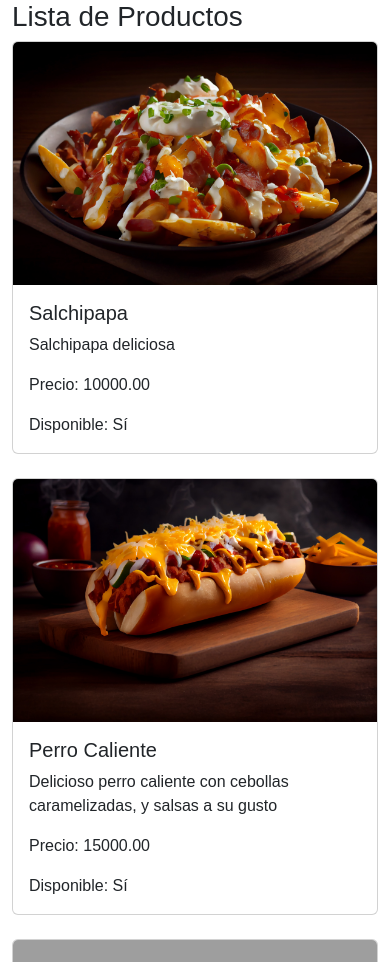
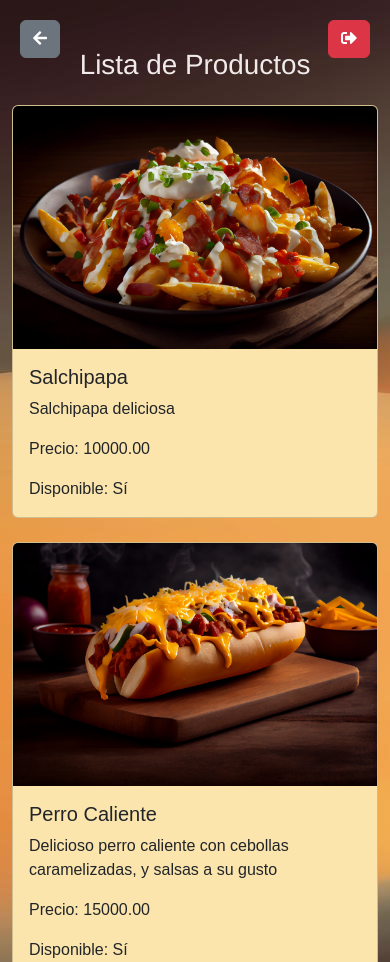
Before and after one commit to Juandoqg/Restaurante, a Django app: page /showProduct/ in a window 390 px wide. Shown: the top 962 px of the page. Run offline with Django 5.2, Linux system fonts and the light colour scheme; data comes from the database, SQL or seed files in the repository; grey boxes are pictures that could not be loaded.

Commit message:
Se hace el frame de Ver Productos

```diff
--- a/myapp/static/css/ShowProduct.css
+++ b/myapp/static/css/ShowProduct.css
@@ -1,3 +1,49 @@
-body{
+body {
     font-family: sans-serif;
+    background-image: url('../img/Fondo.jpg');
 }
+
+h1 {
+    font-family: Helvetica;
+    color: rgb(241, 234, 234);
+}
+
+.selected-card {
+    border: 2px solid #ef8b1b;
+    /* Highlight selected card */
+}
+
+.card {
+    transition: transform 0.3s ease, box-shadow 0.3s ease;
+    /* Smooth transition for hover effect */
+    cursor: pointer;
+    /* Change cursor on hover */
+    background-color: #fbe5ad;
+}
+
+.card:hover {
+    transform: scale(1.03);
+    /* Slightly scale up the card on hover */
+    box-shadow: 0 50px 15px rgba(245, 3, 3, 0.1);
+    /* Add shadow on hover */
+}
+
+/* Custom CSS for floating buttons */
+.floating-button {
+    position: fixed;
+    bottom: 20px;
+    z-index: 1050;
+    top: 20px;
+    /* Above most elements */
+}
+
+.logout-button {
+    right: 20px;
+    /* Positioned to the right */
+}
+
+.back-button {
+    left: 20px;
+    /* Positioned to the left */
+
+}
--- a/myapp/templates/showProduct.html
+++ b/myapp/templates/showProduct.html
@@ -2,31 +2,69 @@
 <!DOCTYPE html>
 <html lang="es">
   <head>
-    <meta charset="UTF-8">
-    <meta name="viewport" content="width=device-width, initial-scale=1.0">
+    <meta charset="UTF-8" />
+    <meta name="viewport" content="width=device-width, initial-scale=1.0" />
     <title>Lista de Productos</title>
     <!-- Bootstrap CSS -->
-    <link href="https://cdn.jsdelivr.net/npm/bootstrap@5.3.0-alpha1/dist/css/bootstrap.min.css" rel="stylesheet">
-    <link rel="stylesheet" type="text/css" href="{% static 'css/ShowProduct.css' %}" />
+    <link href="https://cdn.jsdelivr.net/npm/bootstrap@5.3.0-alpha1/dist/css/bootstrap.min.css" rel="stylesheet" />
+    <link rel="stylesheet" type="text/css" href="{% static 'css/Showproduct.css' %}" />
+    <!-- Font Awesome for icons -->
+    <link rel="stylesheet" href="https://cdnjs.cloudflare.com/ajax/libs/font-awesome/5.15.3/css/all.min.css" />
+    <link rel="icon" href="{% static 'img/Logo-icono.svg' %}" type="image/png" />
   </head>
   <body>
-    <div class="container">
-        <h1 class="Titulo">Lista de Productos</h1>
-        <div class="row">
+    <div class="container my-5">
+      <h1 class="text-center mb-4">Lista de Productos</h1>
+      <div class="row row-cols-1 row-cols-md-3 g-4">
         {% for producto in Productos %}
-                <div class="col-md-4 mb-4">
-                    <div class="card">
-                        <img src="{% static producto.imgProducto %}" alt="Imagen del producto" class="card-img-top">
+          <div class="col">
+            <div class="card h-100" onclick="selectCard(this)">
+              <img src="{% static producto.imgProducto %}" alt="Imagen del producto" class="card-img-top" />
               <div class="card-body">
                 <h5 class="card-title">{{ producto.nombre }}</h5>
                 <p class="card-text">{{ producto.descripcion }}</p>
                 <p class="card-text">Precio: {{ producto.precio }}</p>
-                            <p class="card-text">Disponible: {% if producto.disponible %} Sí {% else %} No {% endif %}</p>
+                <p class="card-text">
+                  Disponible:{% if producto.disponible %}
+                     Sí
+                  {% else %}
+                    No
+                  {% endif %}
+                </p>
               </div>
             </div>
           </div>
         {% endfor %}
       </div>
     </div>
+
+    <!-- Logout Button -->
+    <div class="floating-button logout-button">
+      <a href="{% url 'signout'%}" class="btn btn-danger d-none d-md-block">
+        <i class="fas fa-sign-out-alt"></i>
+        <span class="btn-text">Cerrar Sesión</span>
+      </a>
+      <a href="{% url 'signout'%}" class="btn btn-danger d-block d-md-none"><i class="fas fa-sign-out-alt"></i></a>
+    </div>
+
+    <!-- Back Button -->
+    <div class="floating-button back-button">
+      <a href="#" onclick="history.back()" class="btn btn-secondary d-none d-md-block">
+        <i class="fas fa-arrow-left"></i>
+        <span class="btn-text">Volver</span>
+      </a>
+      <a href="#" onclick="history.back()" class="btn btn-secondary d-block d-md-none"><i class="fas fa-arrow-left"></i></a>
+    </div>
+
+    <script>
+      function selectCard(card) {
+        // Remove the 'selected-card' class from all cards
+        document.querySelectorAll('.card').forEach(function (c) {
+          c.classList.remove('selected-card')
+        })
+        // Add the 'selected-card' class to the clicked card
+        card.classList.add('selected-card')
+      }
+    </script>
   </body>
 </html>
```
Lines whose indentation alone changed are shown as unchanged.
